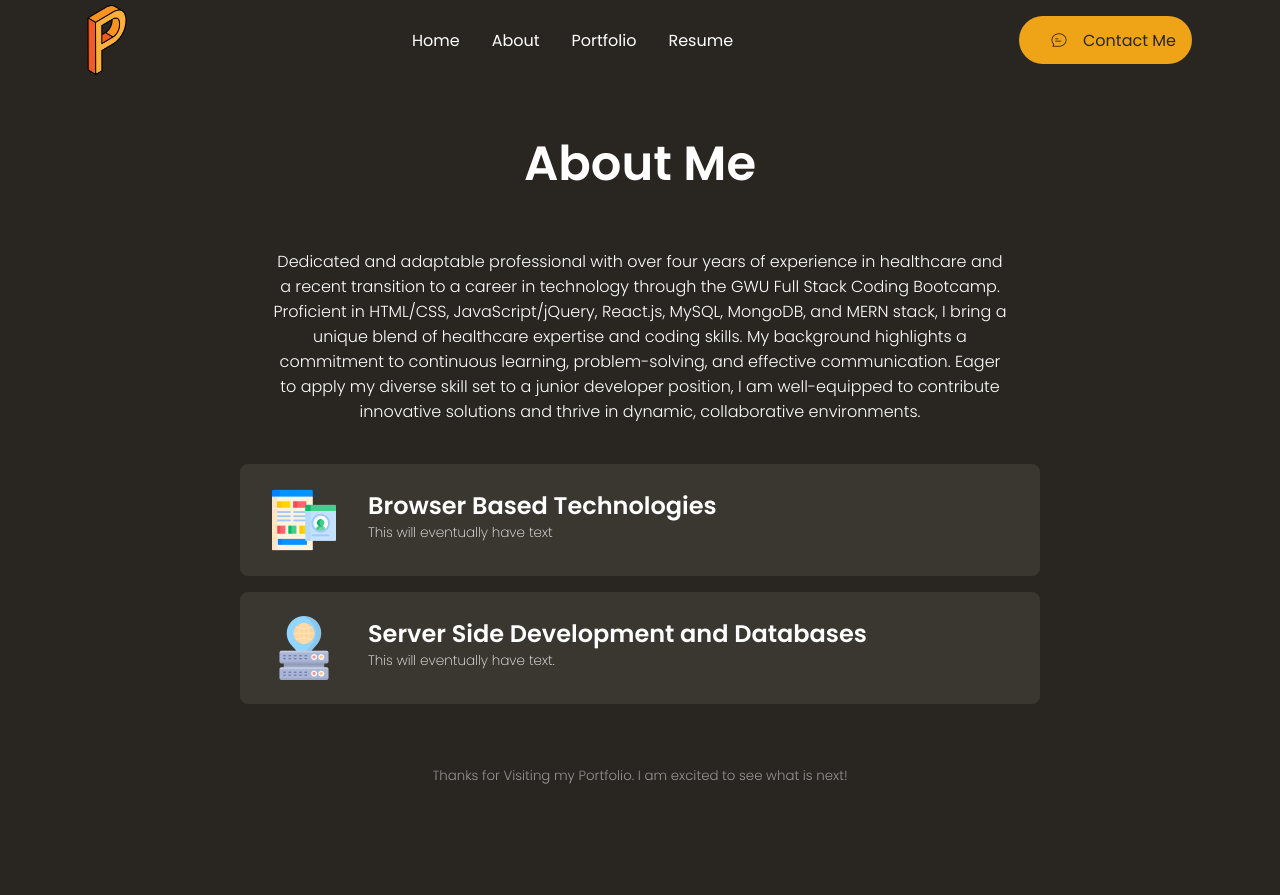
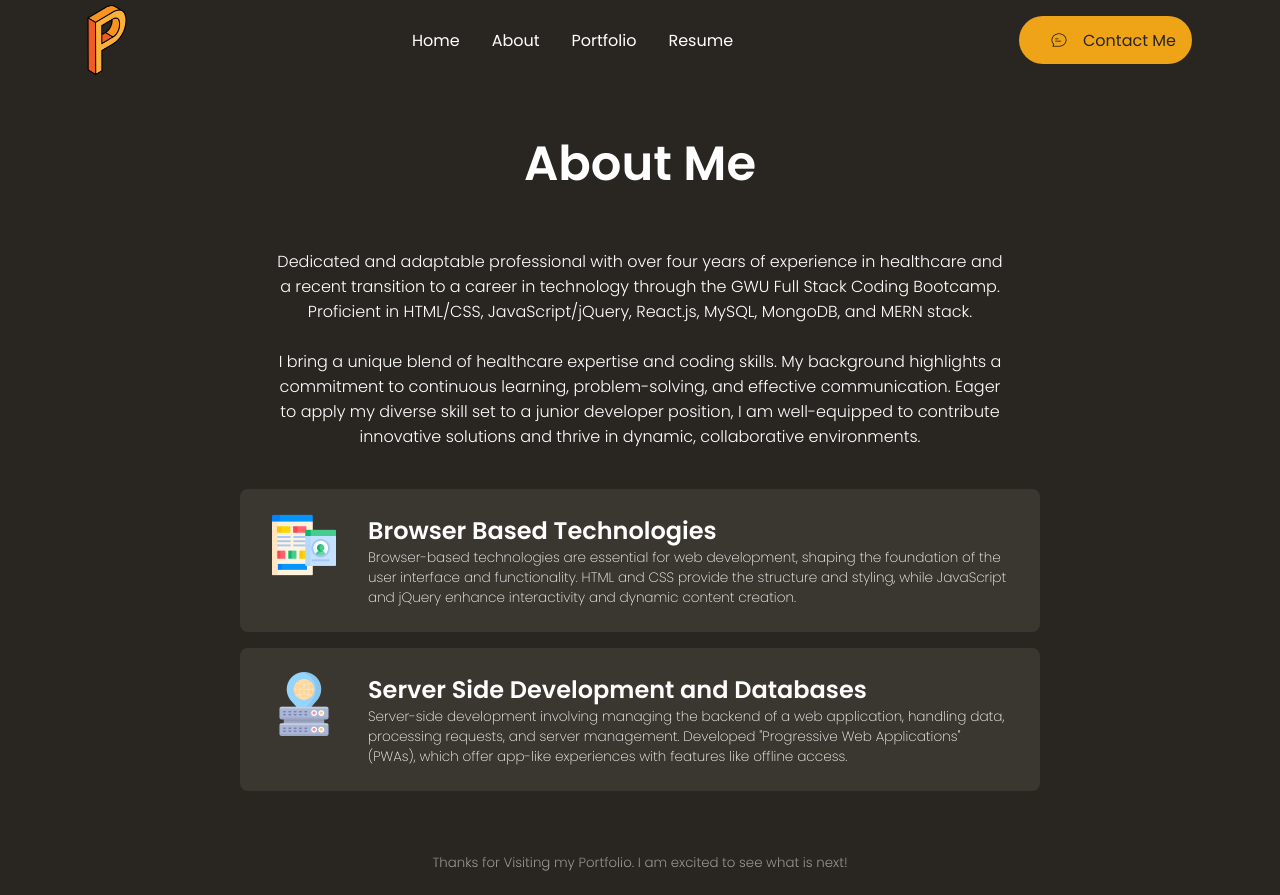
Before and after one commit to pauljsully/Mod20-ReactPortfolio, a React (Create React App) app: page /about in a window 1280 px wide. Before the commit the page ends 808 px from the top, so only its background shows below. Built offline with nearby package versions, Linux system fonts and the light colour scheme.

Commit message:
cleaned up UX

```diff
--- a/src/components/about/about.jsx
+++ b/src/components/about/about.jsx
@@ -12,7 +12,7 @@ const About = () => {
 <span className="aboutDesc">Dedicated and adaptable professional with over four
 years of experience in healthcare and a recent transition to a career in technology
 through the GWU Full Stack Coding Bootcamp. Proficient in HTML/CSS, JavaScript/jQuery,
-React.js, MySQL, MongoDB, and MERN stack, I bring a unique blend of healthcare expertise
+React.js, MySQL, MongoDB, and MERN stack. <br /> <br />I bring a unique blend of healthcare expertise
 and coding skills. My background highlights a commitment to continuous learning, problem-solving,
 and effective communication. Eager to apply my diverse skill set to a junior developer position,
 I am well-equipped to contribute innovative solutions and thrive in dynamic, collaborative environments.</span>
@@ -22,14 +22,18 @@ I am well-equipped to contribute innovative solutions and thrive in dynamic, col
         <img src={BBTech} alt="BBTech" className='aboutImg'/>
         <div className="aboutText">
             <h2>Browser Based Technologies</h2>
-            <p>This will eventually have text</p>
+            <p>Browser-based technologies are essential for web development, shaping the foundation of the user interface and functionality. HTML and
+                CSS provide the structure and styling, while JavaScript and jQuery enhance interactivity and dynamic content creation. </p>
         </div>
     </div>
     <div className="aboutCard">
         <img src={serverDev} alt="serverDev" className='aboutImg'/>
         <div className="aboutText">
             <h2>Server Side Development and Databases</h2>
-            <p>This will eventually have text.</p>
+            <p>Server-side development involving managing the backend of a web application, handling data,
+                processing requests, and server management. Developed "Progressive Web Applications" (PWAs),
+                which offer app-like experiences with features like offline access.
+            </p>
         </div>
     </div>
 </div>
--- a/src/components/navbar/navbar.jsx
+++ b/src/components/navbar/navbar.jsx
@@ -20,6 +20,8 @@ const Navbar = () => {
         <img src={contactImg} alt='contactImg' className='contactImg' />
         Contact Me
       </Link>
+
+
     </nav>
   );
 };
--- a/src/components/portfolio/portfolio.css
+++ b/src/components/portfolio/portfolio.css
@@ -26,7 +26,6 @@
 
   .project {
     text-align: center;
-    margin-bottom: 20px;
   }
 
   .projectDetails {
@@ -47,6 +46,8 @@
 
   .links {
     margin-top: 10px;
+    display: flex; /* Add display: flex to make child elements flexible */
+    justify-content: center; /* Center child elements horizontally */
   }
 
   .links img {
@@ -60,7 +61,7 @@
   }
 
   /* Media Query for better mobile responsiveness */
-  @media screen and (max-width: 700px) {
+  @media screen and (max-width: 709px) {
     .projectsContainer {
       grid-template-columns: 1fr;
       max-width: 80%;
```
Also changed, not shown: src/components/navbar/navbar.css (line endings or trailing spaces).
